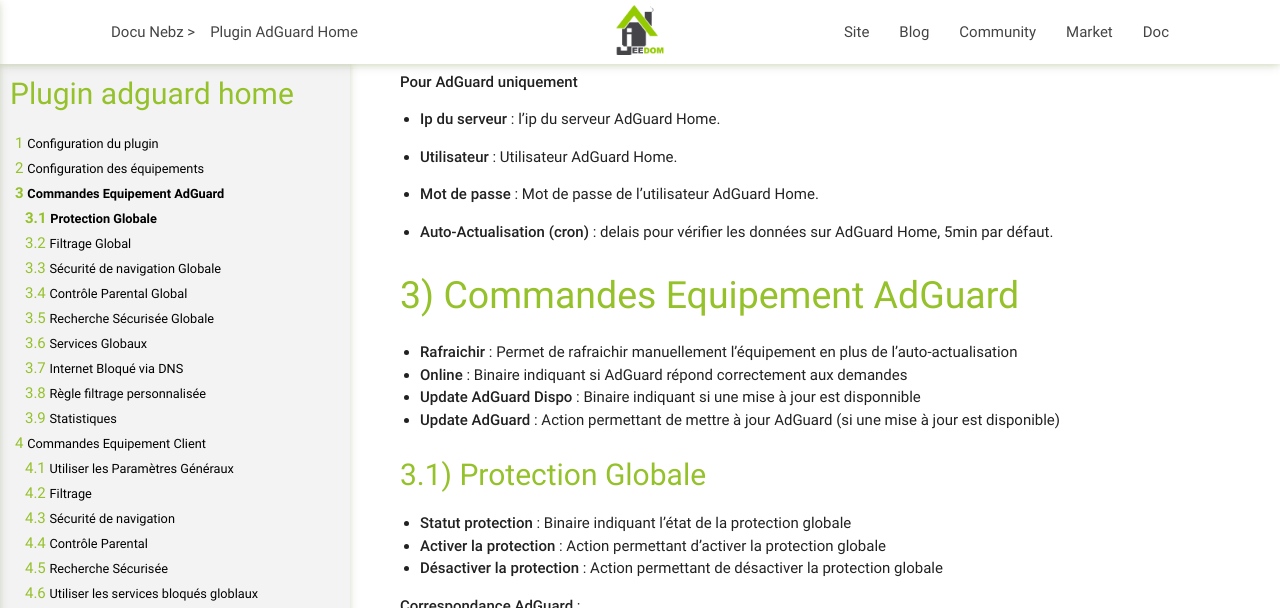
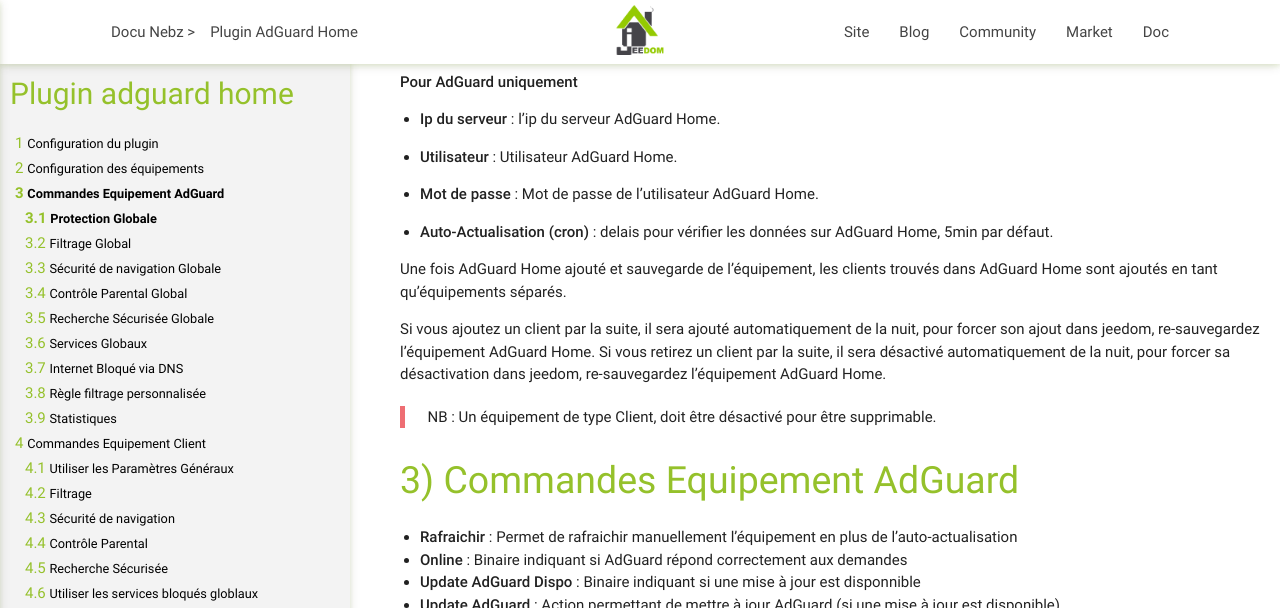
Before and after one commit to NebzHB/jeedom_docs, a Jekyll site: the page built from plugins/AdGuard/fr_FR/index.md, in a window 1280 px wide and 900 px high, scrolled down 684 px, cut to the strip 0-608 px from the top of the window. Built offline with Jekyll 4.4.1, drawn with Linux system fonts in a browser that asks for light colours.

Commit message:
Update index.md

```diff
--- a/plugins/AdGuard/fr_FR/index.md
+++ b/plugins/AdGuard/fr_FR/index.md
@@ -49,6 +49,13 @@
 -	**Mot de passe** : Mot de passe de l'utilisateur AdGuard Home.
 
 -	**Auto-Actualisation (cron)** : delais pour vérifier les données sur AdGuard Home, 5min par défaut.
+
+Une fois AdGuard Home ajouté et sauvegarde de l'équipement, les clients trouvés dans AdGuard Home sont ajoutés en tant qu'équipements séparés.
+
+Si vous ajoutez un client par la suite, il sera ajouté automatiquement de la nuit, pour forcer son ajout dans jeedom, re-sauvegardez l'équipement AdGuard Home.
+Si vous retirez un client par la suite, il sera désactivé automatiquement de la nuit, pour forcer sa désactivation dans jeedom, re-sauvegardez l'équipement AdGuard Home.
+
+> NB : Un équipement de type Client, doit être désactivé pour être supprimable.
 
 **Commandes Equipement AdGuard**
 ================================
```
